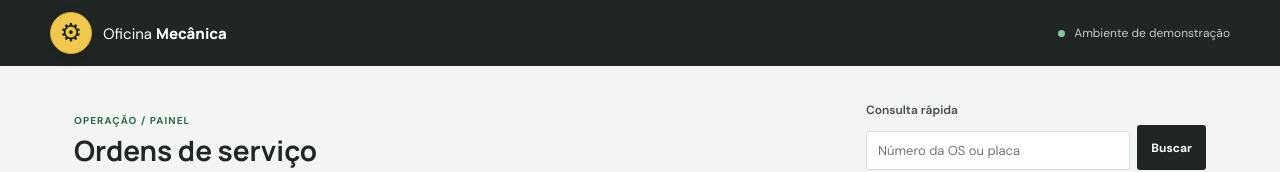
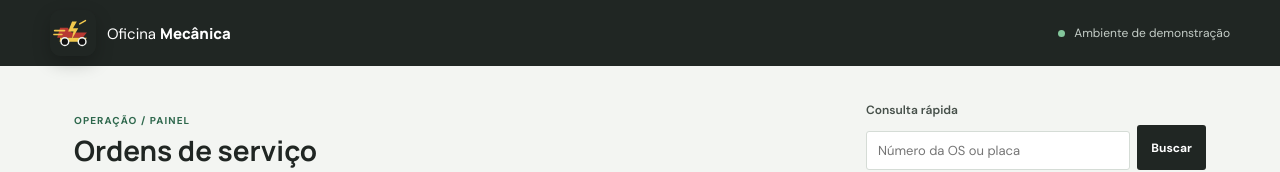
Before and after one commit to franciscanacintra-lang/oficina_mecanica, a plain HTML site: page index.html in a window 1280 px wide. Shown: the top 172 px of the page. Drawn offline with Linux system fonts and the light colour scheme.

Commit message:
style: criar identidade visual inspirada em corrida

```diff
--- a/index.html
+++ b/index.html
@@ -11,7 +11,7 @@
 <body>
   <header class="topbar">
     <a class="brand" href="#inicio" aria-label="Oficina Mecânica, início">
-      <span class="brand-mark" aria-hidden="true"><span class="gear-symbol">⚙</span></span>
+      <img class="brand-mark" src="static/logo-relampago-oficina.svg" alt="" width="46" height="46">
       <span>Oficina <strong>Mecânica</strong></span>
     </a>
     <div class="topbar-meta"><span class="live-dot"></span> Ambiente de demonstração</div>
--- a/styles.css
+++ b/styles.css
@@ -27,8 +27,8 @@ button, select { cursor: pointer; }
 .topbar { height: 66px; padding: 0 max(24px, calc((100% - 1180px) / 2)); display: flex; align-items: center; justify-content: space-between; background: var(--ink); color: white; }
 .brand { display: flex; align-items: center; gap: 11px; color: white; text-decoration: none; font-size: 15px; }
 .brand strong { font-family: Manrope, sans-serif; font-weight: 800; }
-.brand-mark { width: 42px; height: 42px; display: grid; place-items: center; border: 1px solid #d6ac32; border-radius: 50%; background: var(--yellow); color: var(--ink); box-shadow: 0 5px 14px rgba(0, 0, 0, .16); }
-.gear-symbol { font-family: Arial, sans-serif; font-size: 25px; line-height: 1; transform: translateY(-1px); }
+.brand-mark { width: 46px; height: 46px; display: block; object-fit: contain; border-radius: 11px; box-shadow: 0 7px 18px rgba(0, 0, 0, .22); }
+.gear-symbol { display: none; }
 .topbar-meta { display: flex; gap: 9px; align-items: center; color: #c4cdc7; font-size: 12px; }
 .live-dot { width: 7px; height: 7px; border-radius: 50%; background: #83c69b; }
 .page-shell { max-width: 1180px; margin: 0 auto; padding: 36px 24px 64px; }
```
Also changed, not shown: static/logo-relampago-oficina.svg (added).
